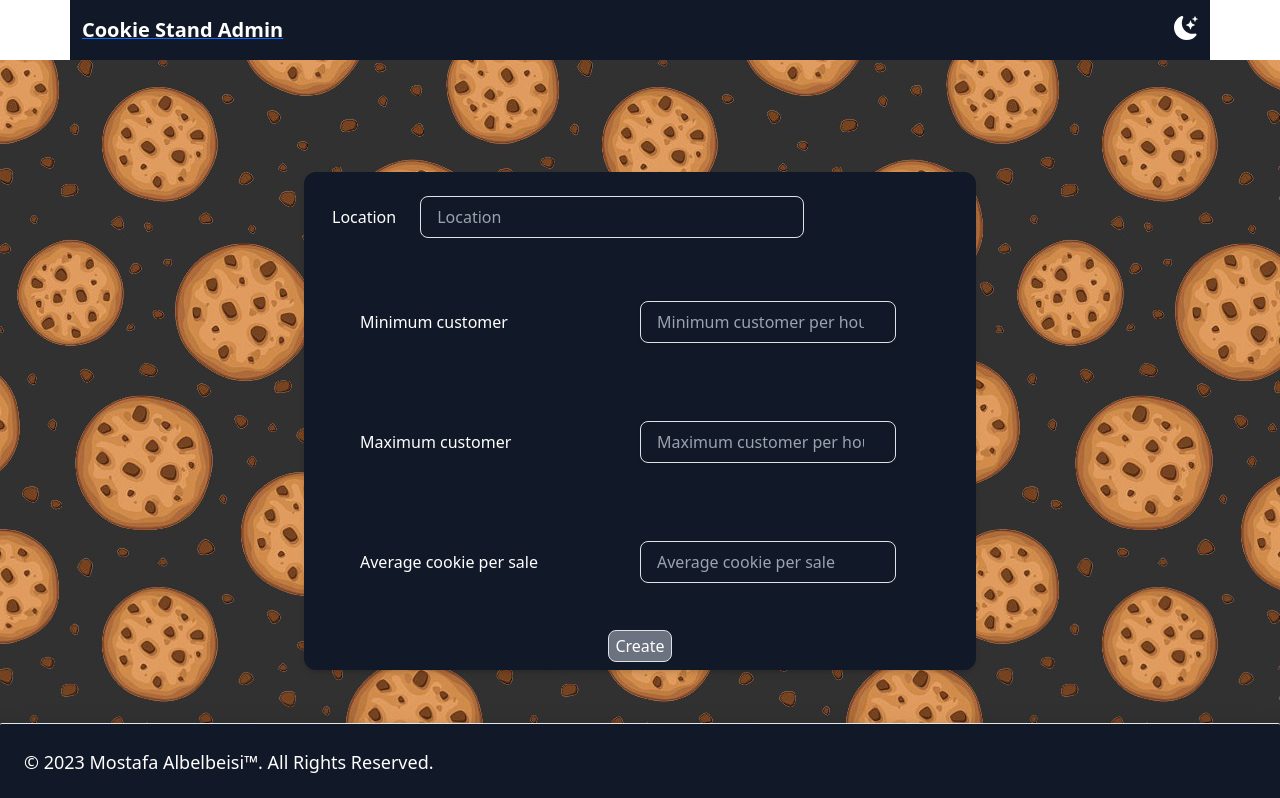
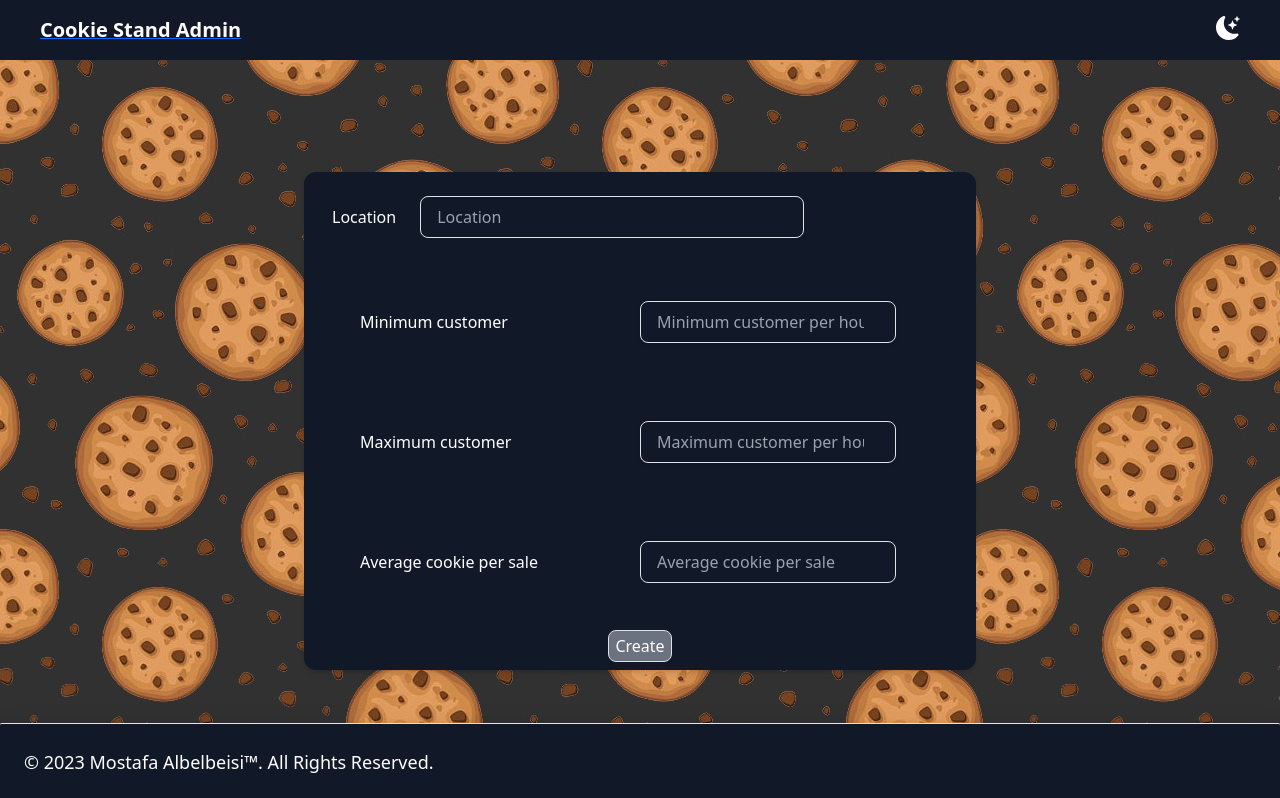
Before and after one commit to Mostafa-Albelbeisi/cookie-stand-admin, a Next.js app: page / in a window 1280 px wide. Shown: the top 798 px of the page. Built offline with nearby package versions, Linux system fonts and the light colour scheme.

Commit message:
fix: fix navbar

```diff
--- a/app/components/Header.js
+++ b/app/components/Header.js
@@ -12,7 +12,7 @@ export default function Header() {
 
     return (
         <header>
-            <nav className='dark:bg-gray-900 bg-[#F2DEBA] font-semibold container flex flex-wrap item-center justify-between mx-auto py-3'>
+            <nav className='dark:bg-gray-900 bg-[#F2DEBA] font-semibold px-10 flex flex-wrap item-center justify-between mx-auto py-3 w-100'>
                 <Link href='/' className='hover:text-blue-500'>
                     <span className='text-xl dark:text-white dark:hover:text-blue-500'> Cookie Stand Admin</span>
                 </Link >
```
